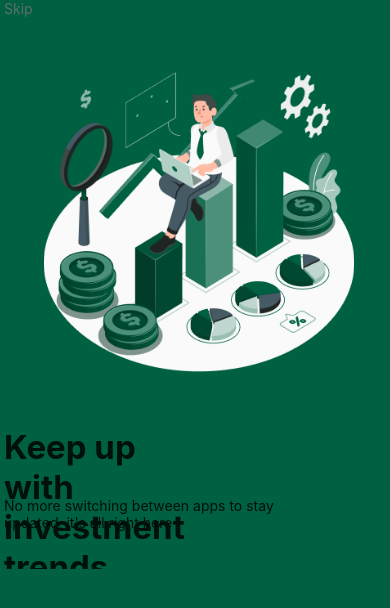
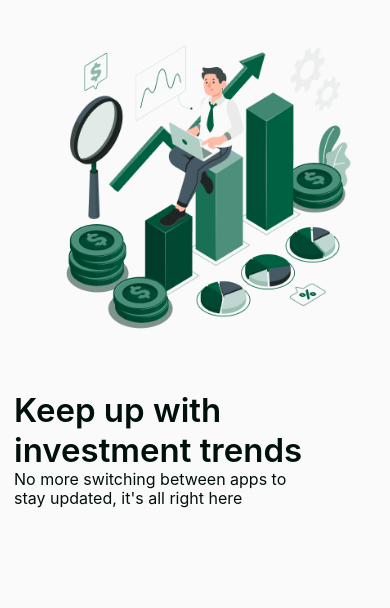
Before and after one commit to debugtitan/mercatus, a React Native app: screen /decline-error in a window 390 px wide. Shown: the top 608 px of the page. Built offline with nearby package versions, Linux system fonts and the light colour scheme; what react-native-system-navigation-bar would draw is missing.

Commit message:
rounding up onboard

```diff
--- a/AppLayout.tsx
+++ b/AppLayout.tsx
@@ -10,13 +10,13 @@ export const PageLayout: React.FC<LayoutProps> = ({
   const theme = isDarkMode ? DARK : LIGHT;
   return (
     <SafeAreaView
-      style={[Styles().appLayout, { backgroundColor: theme.PRIMARY }]}
+      style={[Styles().appLayout, { backgroundColor: theme.BACKGROUND }]}
     >
       <StatusBar
         barStyle={isDarkMode ? 'light-content' : 'dark-content'}
-        backgroundColor={theme.PRIMARY}
+        backgroundColor={theme.BACKGROUND}
       />
-      <View style={Styles().layoutContainer}>{children}</View>
+      <View style={{ marginHorizontal: 14 }}>{children}</View>
     </SafeAreaView>
   );
 };
--- a/components/onboard/Page.js
+++ b/components/onboard/Page.js
@@ -1,45 +1,39 @@
-import { View, Text, StyleSheet } from 'react-native';
+import { View, Text, StyleSheet, Dimensions } from 'react-native';
 import React from 'react';
 
 export default function ({
-  style,
-  titleContainerStyle,
-  subtitleContainerStyle,
+  pageData,
   imageContainerStyle,
   titleStyles,
   subtitleStyles,
-  pageData,
-  pageIndex,
-  currentPage,
-  totalPages,
-  goToNextPage,
-  goToPreviousPage,
 }) {
-  console.log(pageData);
+  const width = Dimensions.get('window').width;
+  console.log(pageData.titleContainerStyle);
   function ImageComponent() {
     if (pageData.imageComponent) {
       return pageData.imageComponent;
     }
     return null;
   }
+
   return (
-    <View style={[styles.container]}>
-      <View>
+    <View style={[styles.container, { width: width }]}>
+      <View style={imageContainerStyle ?? styles.imageContainerStyle}>
         <ImageComponent />
       </View>
 
-      <View style={styles.bottomContainer}>
-        <View style={[styles.titleContainerStyles, titleContainerStyle]}>
-          <Text style={[styles.titleStyles, titleStyles]}>
-            {pageData?.title}
-          </Text>
-        </View>
+      <View style={pageData.titleContainerStyle ?? styles.titleContainerStyles}>
+        <Text style={titleStyles ?? styles.titleStyles}>{pageData?.title}</Text>
+      </View>
 
-        <View style={[styles.subTitleContainerStyle, subtitleContainerStyle]}>
-          <Text style={[styles.subTitleStyles, subtitleStyles]}>
-            {pageData?.subtitle}
-          </Text>
-        </View>
+      <View
+        style={
+          pageData?.subtitleContainerStyle ?? styles.subTitleContainerStyle
+        }
+      >
+        <Text style={subtitleStyles ?? styles.subtitleStyles}>
+          {pageData?.subtitle}
+        </Text>
       </View>
     </View>
   );
@@ -48,37 +42,31 @@ export default function ({
 const styles = StyleSheet.create({
   container: {
     flex: 1,
-    flexDirection: 'column',
   },
   imageContainerStyle: {
-    alignItems: 'center',
-  },
-  imageComponentStyle: {
     alignSelf: 'center',
-    width: 310,
-    height: 300,
-    marginVertical: 55,
   },
   titleContainerStyles: {
-    width: 200,
-    height: 70,
+    width: 291,
+    height: 80,
   },
   titleStyles: {
-    fontFamily: 'Inter',
+    //fontFamily: 'Inter',
+    //textAlign: 'left',
     fontSize: 33,
     lineHeight: 40,
     color: '#00100B',
-    fontWeight: '700',
+    fontWeight: '600',
   },
   subTitleContainerStyle: {
-    width: 290,
-    height: 57,
+    width: 280,
+    height: 38,
   },
-  subTitleStyles: {
-    fontSize: 14,
-    lineHeight: 17,
+  subtitleStyles: {
+    fontSize: 16,
+    lineHeight: 19,
     fontWeight: '400',
     color: '#00100B',
-    fontFamily: 'Inter',
+    //fontFamily: 'Inter',
   },
 });
--- a/components/onboard/Swipper.js
+++ b/components/onboard/Swipper.js
@@ -1,42 +1,25 @@
 import React from 'react';
-import { ScrollView, View, StyleSheet, Dimensions } from 'react-native';
-
-const SCREEN_WIDTH = Dimensions.get('window').width;
-
-export const Swiper = ({
-  children,
-  disableGesture,
-  onChangeIndex,
-  ref,
-  index,
-  autoplay,
-}) => {
+import {
+  ScrollView,
+  Text,
+  View,
+  StyleSheet,
+  Dimensions,
+  FlatList,
+} from 'react-native';
+import Page from './Page';
+export const Swipper = ({ pageData, titleStyles, subtitleStyles }) => {
   return (
-    <ScrollView
-      //ref={ref}
-      horizontal
-      pagingEnabled
-      showsHorizontalScrollIndicator={false}
-      scrollEnabled={!disableGesture}
-      onMomentumScrollEnd={event => {
-        const pageIndex = Math.round(
-          event.nativeEvent.contentOffset.x / SCREEN_WIDTH
-        );
-        onChangeIndex({ index: pageIndex, prevIndex: index });
-      }}
-      contentOffset={{ x: SCREEN_WIDTH * index, y: 0 }}
-    >
-      {children.map((child, id) => (
-        <View key={id} style={styles.page}>
-          {child}
-        </View>
-      ))}
-    </ScrollView>
+    <View>
+      <FlatList
+        data={pageData}
+        renderItem={({ item }) => (
+          <Page pageData={item} titleStyles={titleStyles} subtitleStyles={subtitleStyles}/>
+        )}
+        horizontal={true}
+        pagingEnabled={true}
+        showsHorizontalScrollIndicator={false}
+      />
+    </View>
   );
 };
-
-const styles = StyleSheet.create({
-  page: {
-    width: SCREEN_WIDTH,
-  },
-});
--- a/components/onboard/index.js
+++ b/components/onboard/index.js
@@ -1,25 +1,21 @@
 import React, { useRef, useState } from 'react';
-import { Text, View } from 'react-native';
 import { DotPagination } from './Pagination';
-import { Swiper } from './Swipper';
+import { Swipper } from './Swipper';
 import Page from './Page';
+import { Text } from 'react-native';
 
 export default function OnboardSwipper({
-  enableScroll = false,
+  //enableScroll = false,
   pages,
-  titleContainerStyle,
-  subtitleContainerStyle,
   titleStyle,
   subtitleStyle,
   imageContainerStyle,
   PaginationComponent = DotPagination,
   currentPage,
   setCurrentPage,
-  textStyle,
-  ...props
 }) {
   //console.log(enableScroll, pages);
-  const swipperViewRef = useRef();
+  /*const swipperViewRef = useRef();
   const [currentPageInternal, setCurrentPageInternal] = useState(0);
   const currentPageValue = currentPage ?? currentPageInternal;
   const setCurrentPageValue = setCurrentPage ?? setCurrentPageInternal;
@@ -54,32 +50,7 @@ export default function OnboardSwipper({
       //onBack && onBack()
       return;
     }
-  }
+  }*/
 
-  return (
-    <Swiper
-      //ref={swipperViewRef}
-      disableGesture={enableScroll}
-      onChangeIndex={handleIndexChange}
-      index={currentPageValue}
-    >
-      {pages?.map((pageData, index) => (
-        <View key={index}>
-          <Page
-            //formElementTypes={formElementTypes}
-            //style={[pageStyle]}
-            pageData={pageData}
-            titleStyle={[titleStyle]}
-            subtitleStyle={[subtitleStyle]}
-            textStyle={[textStyle]}
-            pageIndex={index}
-            currentPage={currentPageValue}
-            totalPages={pages?.length}
-            goToNextPage={goToNextPage}
-            goToPreviousPage={goToPreviousPage}
-          />
-        </View>
-      ))}
-    </Swiper>
-  );
+  return <Swipper pageData={pages} titleStyles={titleStyle} subtitleStyles={subtitleStyle}></Swipper>;
 }
--- a/constants/Medias.js
+++ b/constants/Medias.js
@@ -70,10 +70,9 @@ export const Onboarding1 = () => {
       }
       // eslint-disable-next-line react-native/no-inline-styles
       style={{
-        alignSelf: 'center',
         width: 310,
         height: 300,
-        marginVertical: 55,
+        marginVertical: 45,
       }}
     />
   );
@@ -90,10 +89,9 @@ export const Onboarding2 = () => {
       }
       // eslint-disable-next-line react-native/no-inline-styles
       style={{
-        alignSelf: 'center',
         width: 310,
         height: 315,
-        marginVertical: 55,
+        marginVertical: 45,
       }}
     />
   );
@@ -108,11 +106,11 @@ export const Onboarding3 = () => {
           ? IMAGES.ONBOARDING.DARK.CONNECTED_WORLD
           : IMAGES.ONBOARDING.LIGHT.CONNECTED_WORLD
       }
+      // eslint-disable-next-line react-native/no-inline-styles
       style={{
-        alignSelf: 'center',
         width: 310,
         height: 315,
-        marginVertical: 55,
+        marginVertical: 45,
       }}
     />
   );
--- a/constants/Styles.ts
+++ b/constants/Styles.ts
@@ -13,7 +13,7 @@ export const Styles = () => {
     },
 
     layoutContainer: {
-      marginHorizontal: 4,
+      marginHorizontal: 8,
     },
 
     centerImage: {
--- a/screens/Onboarding.js
+++ b/screens/Onboarding.js
@@ -20,32 +20,26 @@ export default function OnboardingScreen() {
 
   return (
     <PageLayout>
-      <View className="mt-10">
-        <View className="">
-          <View className="justify-end items-end mt-3">
-            <TouchableOpacity
-            //onPress={() => //navigation.navigate(RoutePaths.HOME_PAGE)}
-            >
-              <Text
+      <OnboardSwipper
         // eslint-disable-next-line react-native/no-inline-styles
-                style={{
-                  color: theme.NEUTRAL,
-                  fontSize: 14,
+        titleStyle={{
+          fontSize: 33,
+          lineHeight: 40,
+          color: theme.PRIMARY2,
+          fontWeight: '600',
         }}
-              >
-                Skip
-              </Text>
-            </TouchableOpacity>
-          </View>
-        </View>
-
-        <OnboardSwipper
-          enableScroll={true}
-          paginationSelectedColor={theme.PRIMARY}
+        // eslint-disable-next-line react-native/no-inline-styles
+        subtitleStyle={{
+          fontSize: 16,
+          lineHeight: 19,
+          fontWeight: '400',
+          color: theme.PRIMARY2,
+        }}
         pages={[
           {
             imageComponent: <Onboarding1 />,
             title: <Text>Keep up with investment trends</Text>,
+            titleContainerStyle: { width: 291, height: 80 },
             subtitle: (
               <Text>
                 No more switching between apps to stay updated, it's all right
@@ -56,6 +50,8 @@ export default function OnboardingScreen() {
           {
             imageComponent: <Onboarding2 />,
             title: <Text>Bank - Grade Security</Text>,
+            titleContainerStyle: { width: 200, height: 80 },
+            subtitleContainerStyle: { width: 298, height: 38 },
             subtitle: (
               <Text>
                 256-bit encryption, 2FA & Biometrics, all to ensure only 1
@@ -66,6 +62,8 @@ export default function OnboardingScreen() {
           {
             imageComponent: <Onboarding3 />,
             title: <Text>Unlock the Global Market</Text>,
+            titleContainerStyle: { width: 200, height: 80 },
+            subtitleContainerStyle: { width: 298, height: 48 },
             subtitle: (
               <Text>
                 Unrestricted access to the massive opportunities in the U.S.
@@ -75,36 +73,6 @@ export default function OnboardingScreen() {
           },
         ]}
       />
-
-        {/*<View className="mb-2 justify-center items-center">
-          <TouchableOpacity
-            style={styles.button}
-            className="w-full mb-4"
-            onPress={() => navigation.navigate(RoutePaths.COUNTRY_PICKER)}
-          >
-            <Text style={(styles.paragraph, { color: theme.SHADES })}>
-              Get started
-            </Text>
-          </TouchableOpacity>
-
-          <Text style={styles.regularParagraph} className="text-center">
-            Already have an account?{' '}
-            <Text
-              onPress={() => navigation.navigate(RoutePaths.LOGIN)}
-              // eslint-disable-next-line react-native/no-inline-styles
-              style={{
-                fontSize: 19,
-                lineHeight: 19,
-                fontWeight: 'bold',
-                fontFamily: 'Inter',
-                //color: theme.PRIMARY, //isDarkMode ? "#FFFFFF" : "#00100B",
-              }}
-            >
-              Log in
-            </Text>
-          </Text>
-        </View>*/}
-      </View>
     </PageLayout>
   );
 }
```
Lines whose indentation alone changed are shown as unchanged.
